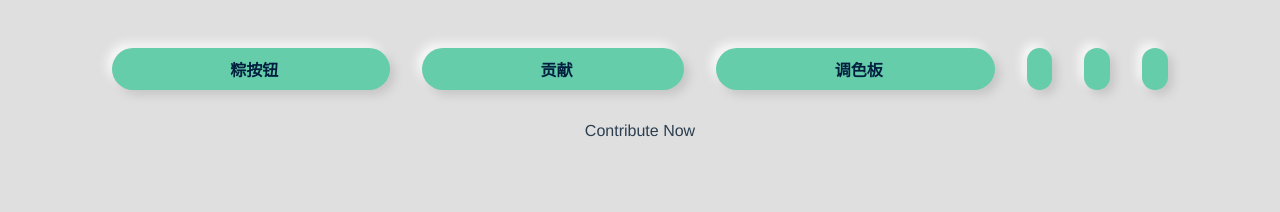
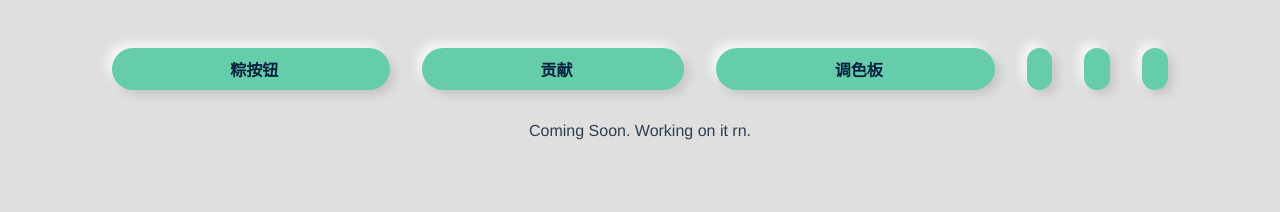
Before and after one commit to Rushia-cn/Rushia-button, a Vue app: page /#/contribute in a window 1280 px wide. Shown: the top 212 px of the page. Built offline with nearby package versions, Linux system fonts and the light colour scheme.

Commit message:
change contribute work

```diff
--- a/src/views/Contribute.vue
+++ b/src/views/Contribute.vue
@@ -1,5 +1,5 @@
 <template>
     <div class="contribute">
-    Contribute Now
+    Coming Soon. Working on it rn.
     </div>
 </template>
```
Also changed, not shown: 1 other file (tests, documents, lock files or other folders).
